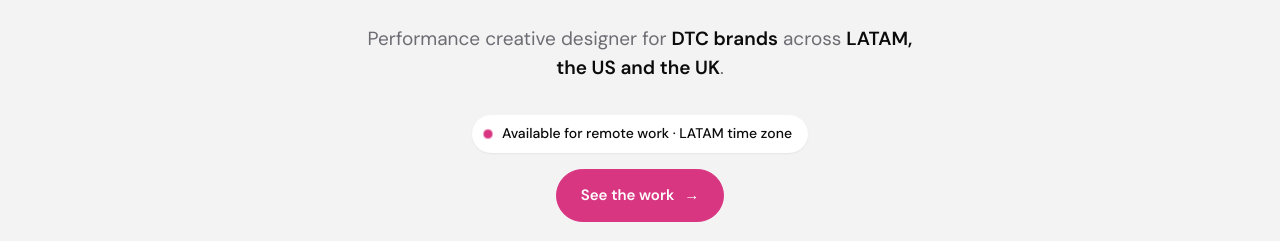
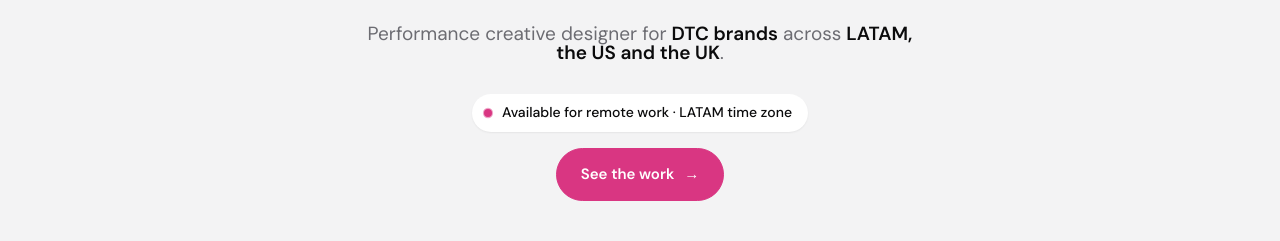
Before and after one commit to dualstudiove/mi-portafolio, a plain HTML site: page index.html in a window 1280 px wide. Shown: the part 499-740 px from the top of the page. Drawn offline with Linux system fonts and the light colour scheme.

Commit message:
Actualizar styles.css

```diff
--- a/css/styles.css
+++ b/css/styles.css
@@ -66,7 +66,7 @@ body {
 a { color: inherit; text-decoration: none; }
 img { max-width: 100%; }
 button { font: inherit; color: inherit; cursor: pointer; }
-p { margin: 0; }
+p { margin: 0; line-height: 1.01;}
 
 h1, h2, h3 {
   margin: 0;
```
